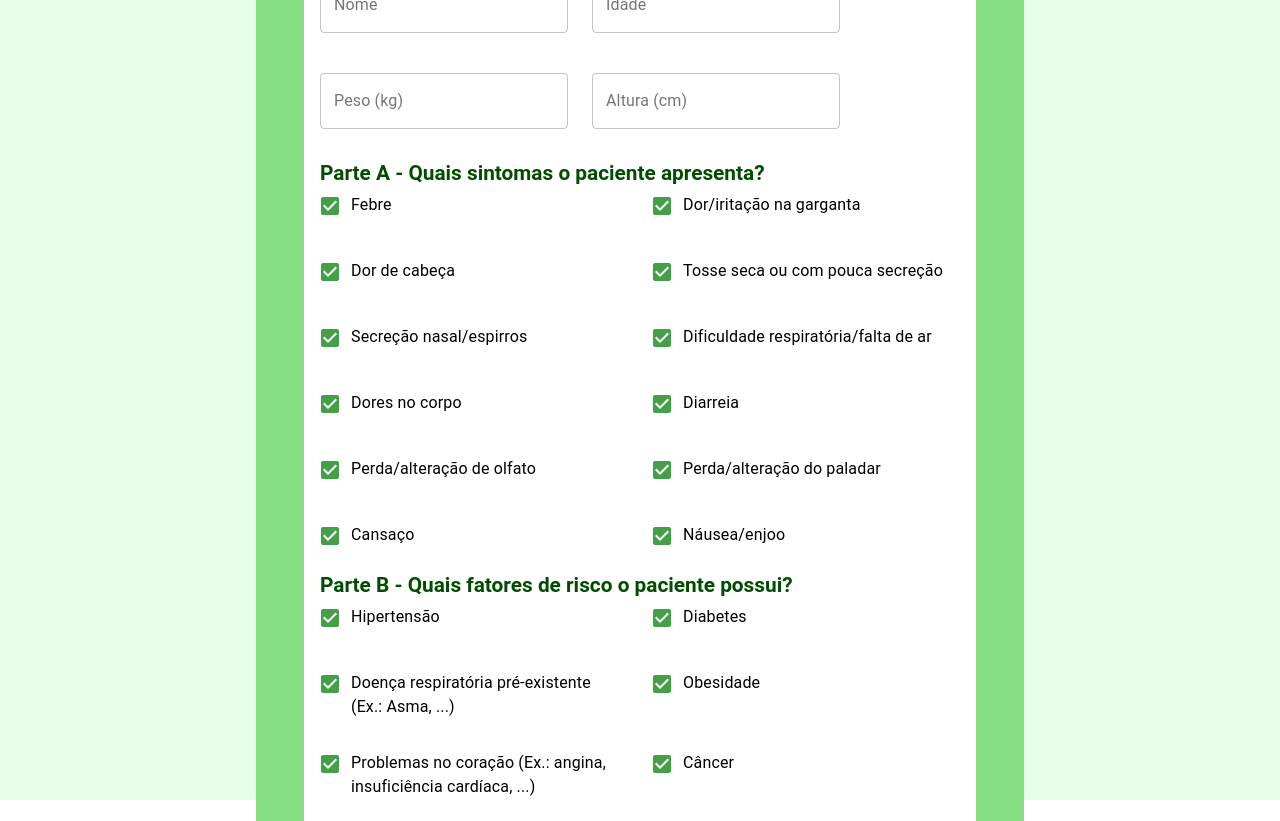
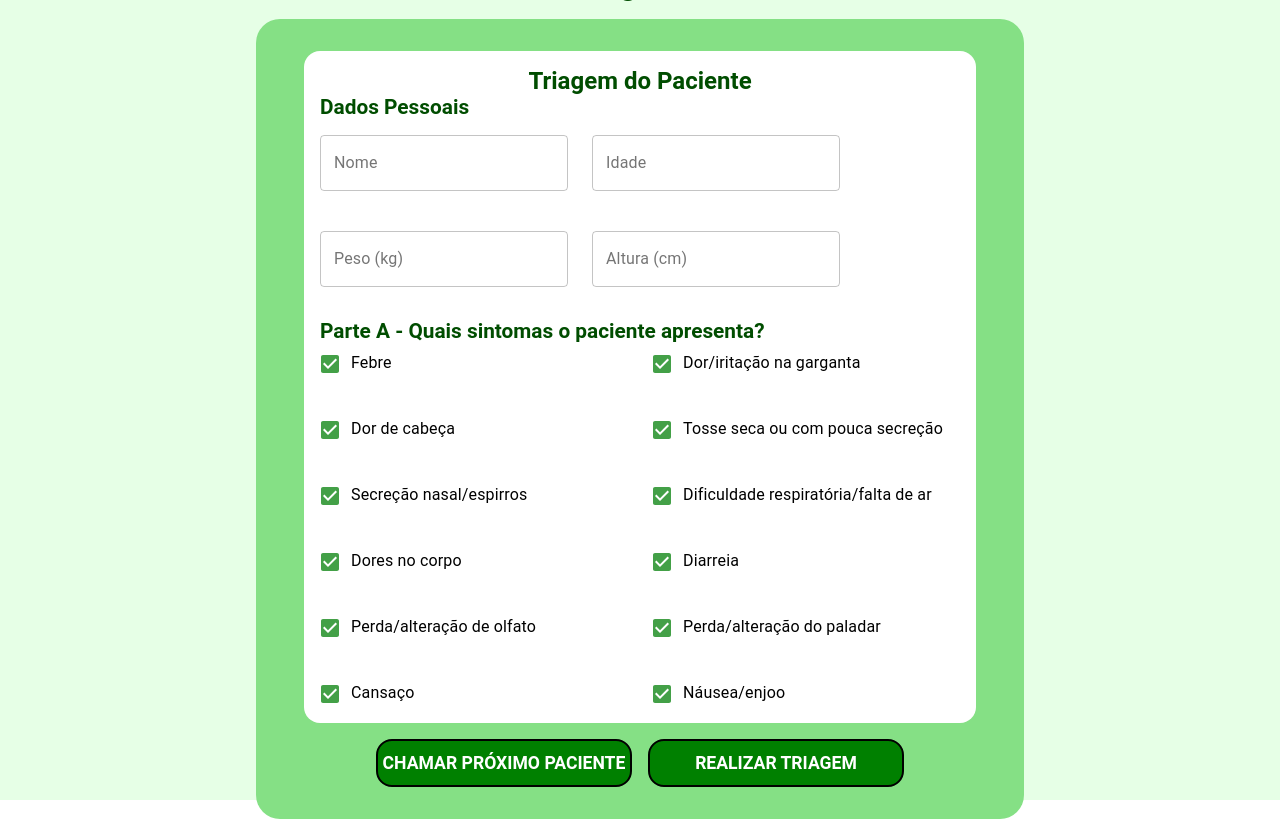
Before and after one commit to felipefadul/covid_queue_manager, a React (Create React App) app in the folder frontend/: page /triagem in a window 1280 px wide. Shown: the top 821 px of the page. Built offline with nearby package versions, Linux system fonts and the light colour scheme; what msal, react-aad-msal would draw is missing.

Commit message:
fix: Corrigi problema de overflow adicionando um scrool na tela de Triagem

```diff
--- a/frontend/src/pages/Screening/styled.js
+++ b/frontend/src/pages/Screening/styled.js
@@ -45,6 +45,8 @@ export const PacientScreeningContainer = styled.div`
   padding: 1rem 1rem 1rem 1rem;
   border-radius: 1rem;
   max-width: 40rem;
+  overflow-y: auto;
+  max-height: 40rem;
 
   @media(max-width: 960px) {
     max-width: 15rem;
```
